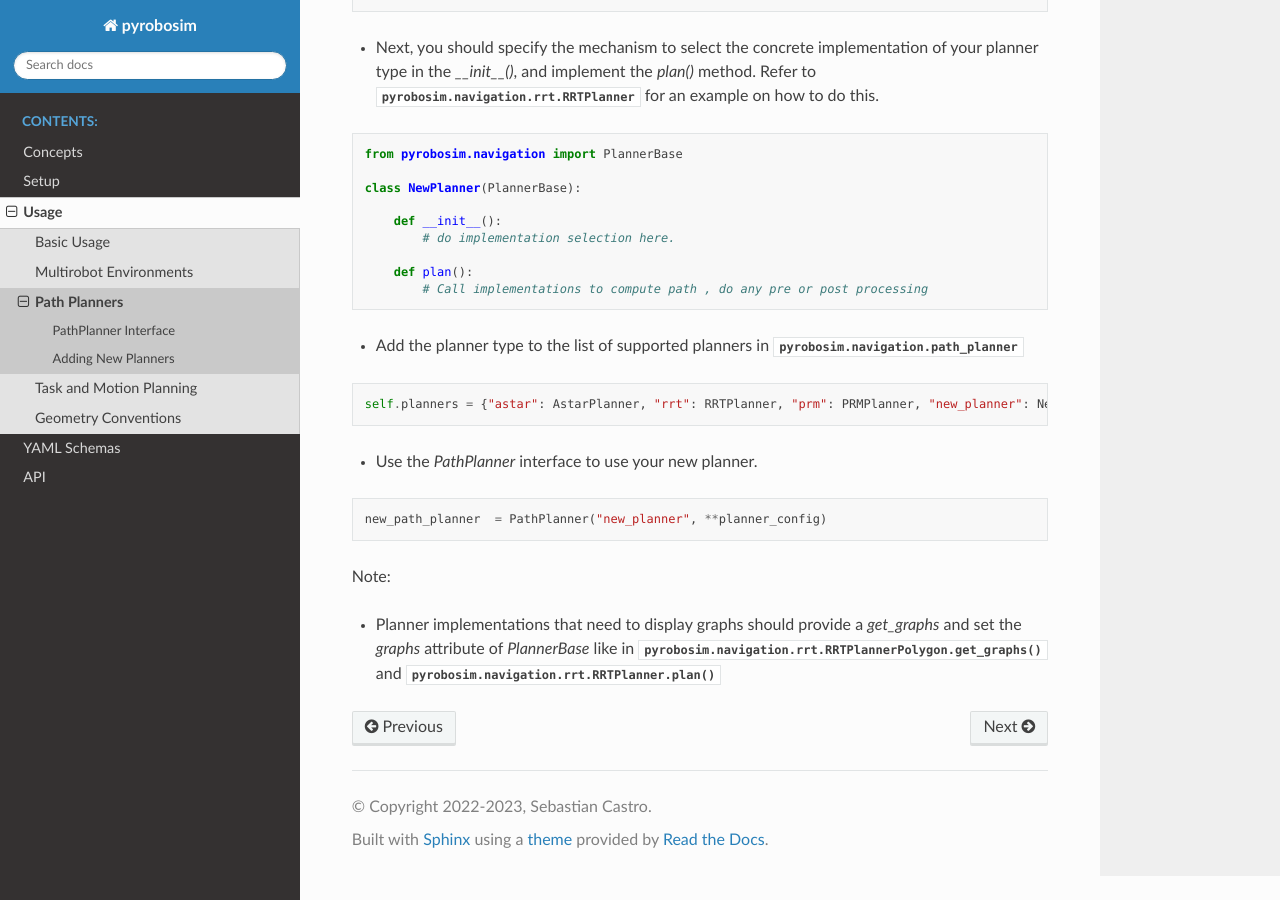
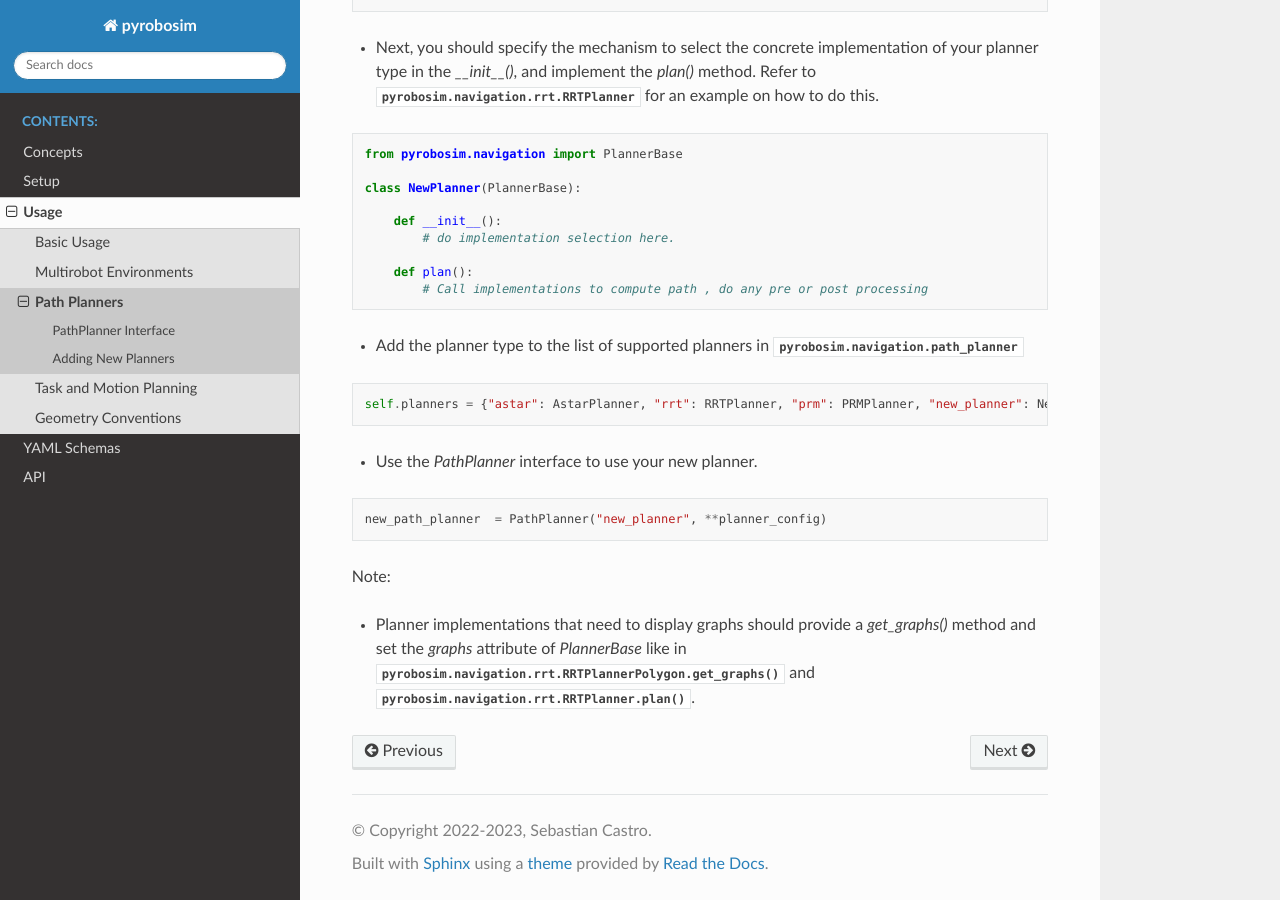
Before and after one commit to sea-bass/pyrobosim, a Sphinx documentation site: the page built from docs/source/usage/path_planners.rst, in a window 1280 px wide and 900 px high, scrolled down 1152 px. Built offline with Sphinx 7.4.7 and the Read the Docs theme 2.0.0, drawn with Linux system fonts in a browser that asks for light colours.

Commit message:
Update docs/source/usage/path_planners.rst
Co-authored-by: Sebastian Castro <4603398+sea-bass@users.noreply.github.com>

```diff
--- a/docs/source/usage/path_planners.rst
+++ b/docs/source/usage/path_planners.rst
@@ -80,5 +80,5 @@ For example, to add a new planner type called ``NewPlanner``:
 
 Note:
 
-- Planner implementations that need to display graphs should provide a `get_graphs` and set the `graphs` attribute of `PlannerBase` like in
-  :py:func:`pyrobosim.navigation.rrt.RRTPlannerPolygon.get_graphs` and :py:func:`pyrobosim.navigation.rrt.RRTPlanner.plan`
+- Planner implementations that need to display graphs should provide a `get_graphs()` method and set the `graphs` attribute of `PlannerBase` like in
+  :py:func:`pyrobosim.navigation.rrt.RRTPlannerPolygon.get_graphs` and :py:func:`pyrobosim.navigation.rrt.RRTPlanner.plan`.
```
